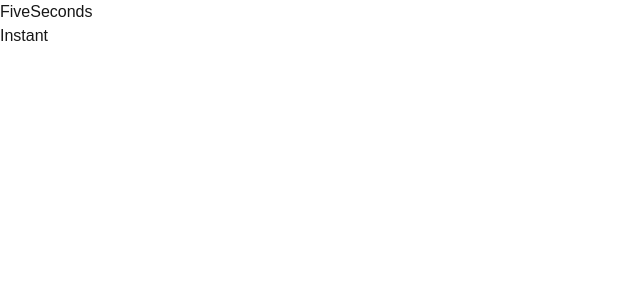
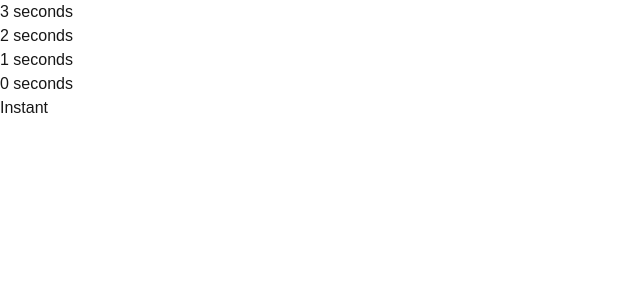
Before and after one commit to EdAllonby/blocked-streaming-repro, a Next.js app: page /test3 in a window 1280 px wide. Shown: the top 300 px of the page, without its empty margins (0-640 px from the left). Built offline with nearby package versions, Linux system fonts and the light colour scheme.

Commit message:
add context

```diff
--- a/app/(authorised)/(main)/test3/page.tsx
+++ b/app/(authorised)/(main)/test3/page.tsx
@@ -6,10 +6,37 @@ export default function Home() {
       <main className="">
         <section>
           <Suspense>
-            <TenSeconds />
+            <NSeconds value={10} />
           </Suspense>
           <Suspense>
-            <FiveSeconds />
+            <NSeconds value={9} />
+          </Suspense>
+          <Suspense>
+            <NSeconds value={8} />
+          </Suspense>
+          <Suspense>
+            <NSeconds value={7} />
+          </Suspense>
+          <Suspense>
+            <NSeconds value={6} />
+          </Suspense>
+          <Suspense>
+            <NSeconds value={5} />
+          </Suspense>
+          <Suspense>
+            <NSeconds value={4} />
+          </Suspense>
+          <Suspense>
+            <NSeconds value={3} />
+          </Suspense>
+          <Suspense>
+            <NSeconds value={2} />
+          </Suspense>
+          <Suspense>
+            <NSeconds value={1} />
+          </Suspense>
+          <Suspense>
+            <NSeconds value={0} />
           </Suspense>
           <div>Instant</div>
         </section>
@@ -18,14 +45,8 @@ export default function Home() {
   );
 }
 
-const TenSeconds = async () => {
-  await new Promise((resolve) => setTimeout(resolve, 10000));
+const NSeconds = async ({ value }: { value: number }) => {
+  await new Promise((resolve) => setTimeout(resolve, value * 1000));
 
-  return <div>TenSeconds</div>;
+  return <div>{value} seconds</div>;
 };
-
-const FiveSeconds = async () => {
-  await new Promise((resolve) => setTimeout(resolve, 5000));
-
-  return <div>FiveSeconds</div>;
-};
```
